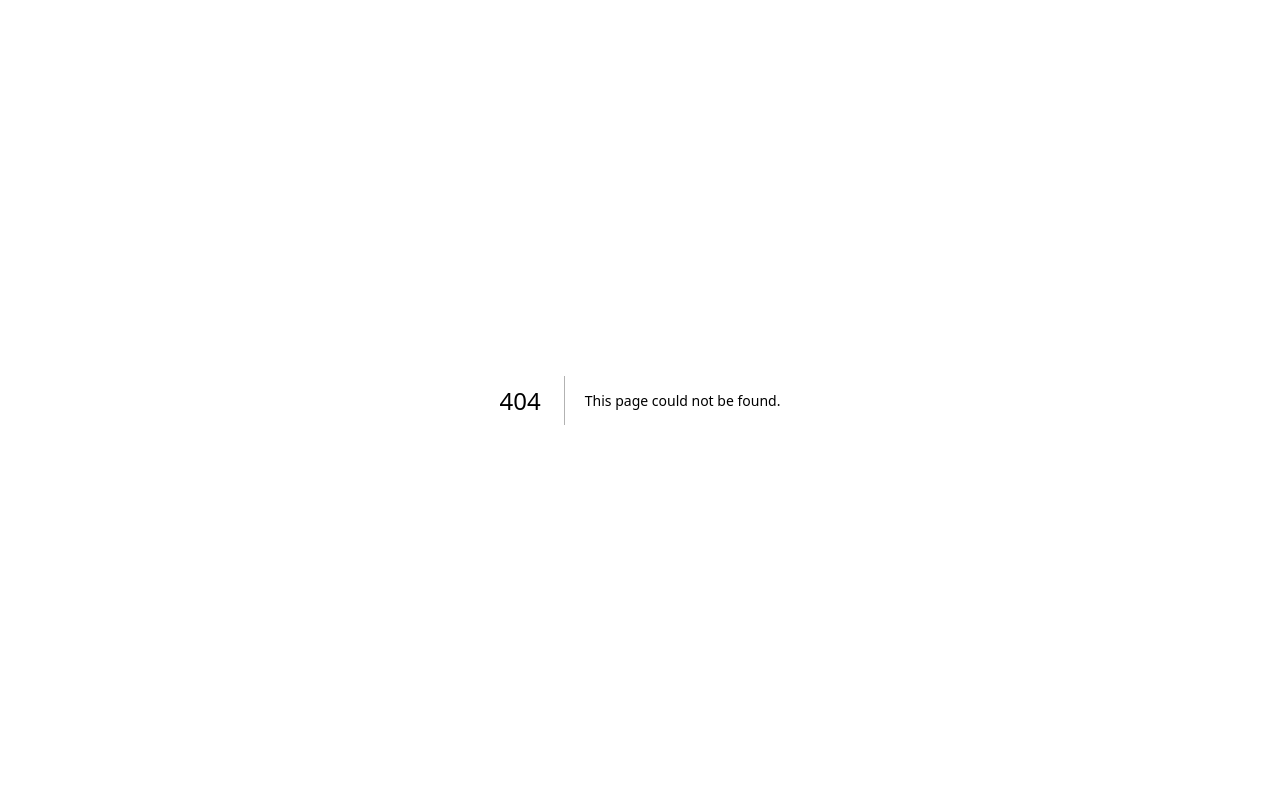
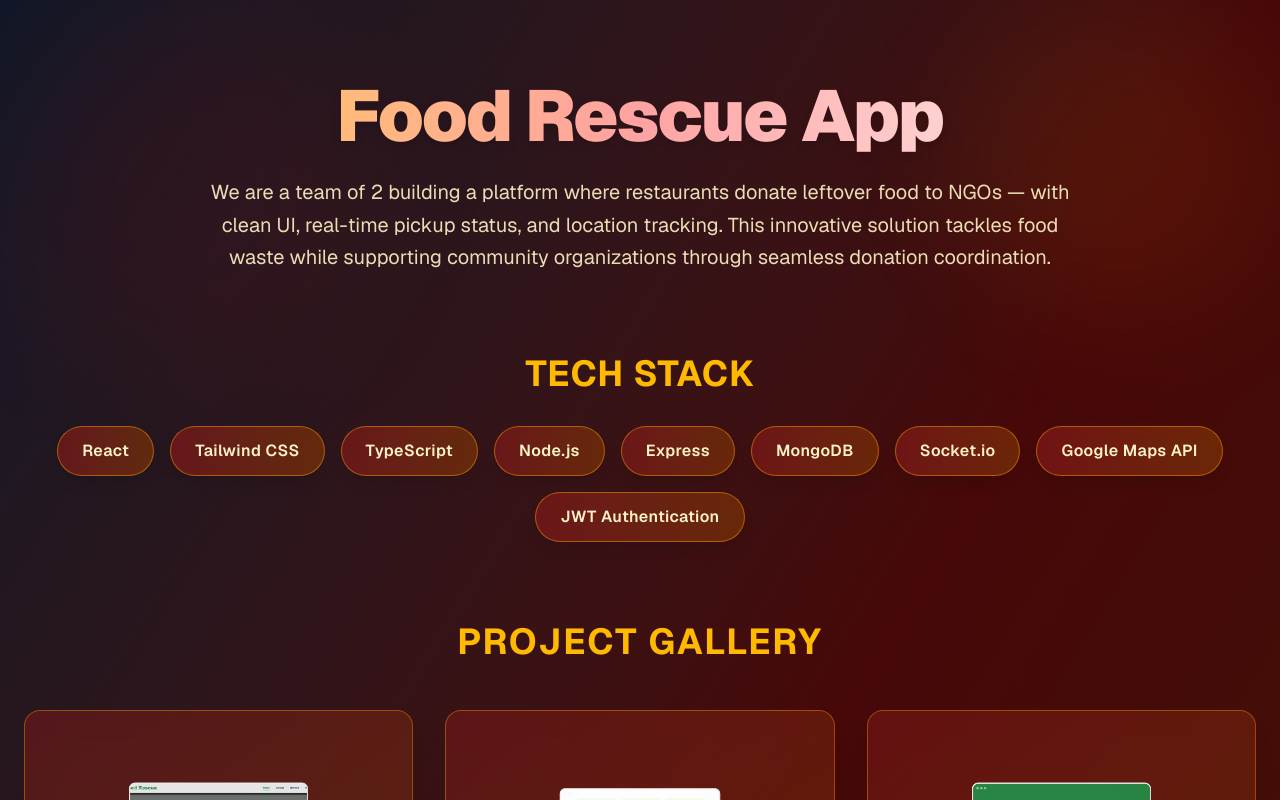
Before and after one commit to maneeshkumarr/portfolio-badeffect, a Next.js app: page /more-about/Event-Management in a window 1280 px wide. Before the commit this address had no page. Shown: the top 800 px of the page. Built offline with nearby package versions, Linux system fonts and the light colour scheme.

Commit message:
resolved issue

```diff
--- /dev/null
+++ b/src/app/more-about/Event-Management/page.tsx
@@ -0,0 +1,51 @@
+import ProjectDetails from '../ProjectDetails'; // Adjust path as needed
+
+const imageList = [
+  'FR1.png', 'FR2.png', 'FR3.png',
+  'FR4.png', 'FR5.png', 'FR6.png',
+];
+
+const foodRescueData = {
+  title: "Food Rescue App",
+  description: "We are a team of 2 building a platform where restaurants donate leftover food to NGOs — with clean UI, real-time pickup status, and location tracking. This innovative solution tackles food waste while supporting community organizations through seamless donation coordination.",
+  techStack: [
+    "React",
+    "Tailwind CSS",
+    "TypeScript",
+    "Node.js",
+    "Express",
+    "MongoDB",
+    "Socket.io",
+    "Google Maps API",
+    "JWT Authentication"
+  ],
+  highlights: [
+    "🍽️ Restaurants can list surplus food with detailed expiry windows, portion sizes, and dietary information",
+    "🚚 NGOs can browse available donations, request pickups, and track real-time delivery status updates",
+    "🗺️ Integrated live map tracking system for couriers and volunteers with route optimization",
+    "🔐 Comprehensive security features including secure authentication, media uploads, and role-based dashboards",
+    "📱 Mobile-responsive design optimized for on-the-go restaurant staff and delivery personnel",
+    "⏰ Smart notification system for time-sensitive donations and pickup reminders",
+    "📊 Analytics dashboard showing donation impact, waste reduction metrics, and community reach",
+    "🤝 Community matching algorithm that connects restaurants with nearby NGOs based on capacity and preferences"
+  ],
+  imageList: imageList,
+  imagePath: "/Food_Rescue/",
+  githubUrl: "https://github.com/maneeshkumarr/Food-Rescue-App.git",
+  //liveUrl: "https://food-rescue-demo.vercel.app" // Uncomment if you have a live demo
+};
+
+export default function FoodRescuePage() {
+  return (
+    <ProjectDetails
+      title={foodRescueData.title}
+      description={foodRescueData.description}
+      techStack={foodRescueData.techStack}
+      highlights={foodRescueData.highlights}
+      imageList={foodRescueData.imageList}
+      imagePath={foodRescueData.imagePath}
+      githubUrl={foodRescueData.githubUrl}
+     // liveUrl={foodRescueData.liveUrl}
+    />
+  );
+}
```
